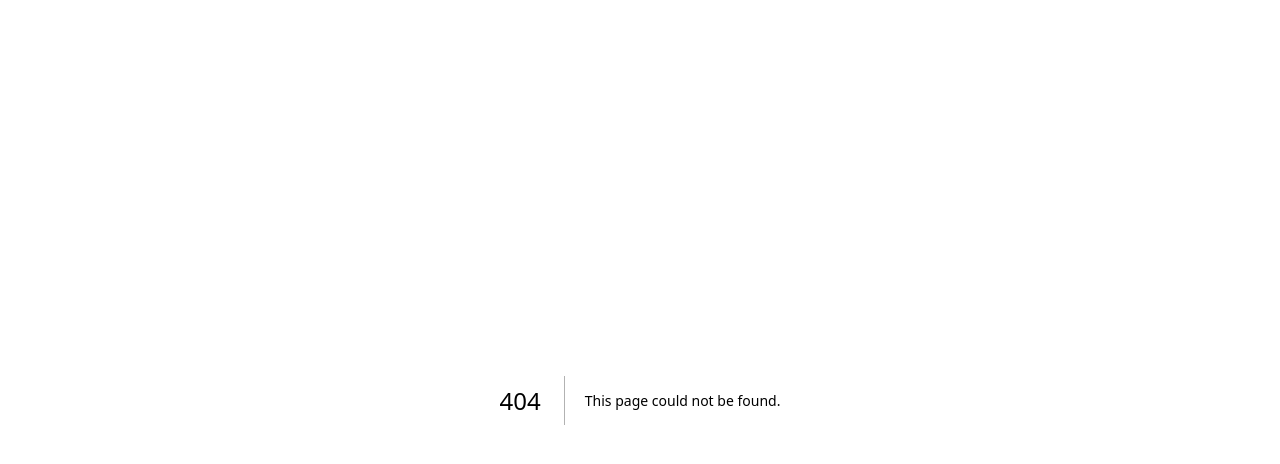
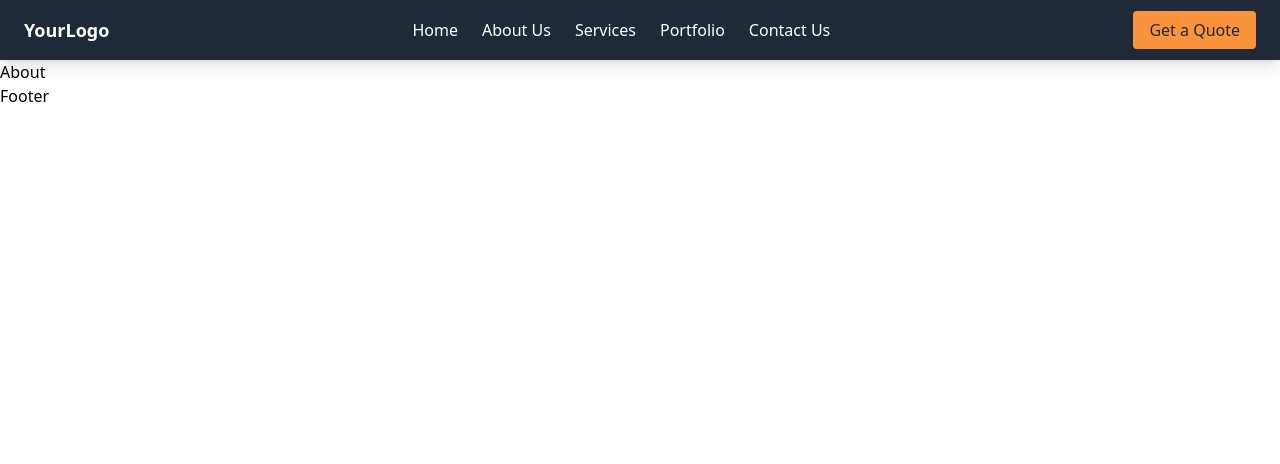
Before and after one commit to gs866812/webbriks-figma-remote, a Next.js app: page /about in a window 1280 px wide. Before the commit this address had no page. Shown: the top 464 px of the page. Built offline with nearby package versions, Linux system fonts and the light colour scheme.

Commit message:
Update readme file

```diff
--- /dev/null
+++ b/src/app/about/page.jsx
@@ -0,0 +1,15 @@
+import React from 'react'
+
+
+export const metadata = {
+  title: "About us",
+  description: "Generated by create next app",
+};
+
+export default function page() {
+  return (
+    <div>
+        About
+    </div>
+  )
+}
--- /dev/null
+++ b/src/app/error.jsx
@@ -0,0 +1,8 @@
+"use client";
+import React from 'react'
+
+export default function error() {
+  return (
+    <div>This is error</div>
+  )
+}
--- a/src/app/globals.css
+++ b/src/app/globals.css
@@ -1,33 +1,3 @@
 @tailwind base;
 @tailwind components;
 @tailwind utilities;
-
-:root {
-  --foreground-rgb: 0, 0, 0;
-  --background-start-rgb: 214, 219, 220;
-  --background-end-rgb: 255, 255, 255;
-}
-
-@media (prefers-color-scheme: dark) {
-  :root {
-    --foreground-rgb: 255, 255, 255;
-    --background-start-rgb: 0, 0, 0;
-    --background-end-rgb: 0, 0, 0;
-  }
-}
-
-body {
-  color: rgb(var(--foreground-rgb));
-  background: linear-gradient(
-      to bottom,
-      transparent,
-      rgb(var(--background-end-rgb))
-    )
-    rgb(var(--background-start-rgb));
-}
-
-@layer utilities {
-  .text-balance {
-    text-wrap: balance;
-  }
-}
--- a/src/app/layout.js
+++ b/src/app/layout.js
@@ -1,7 +1,7 @@
-import { Inter } from "next/font/google";
+import Header from "@/components/Header";
 import "./globals.css";
 
-const inter = Inter({ subsets: ["latin"] });
+
 
 export const metadata = {
   title: "Create Next App",
@@ -11,7 +11,15 @@ export const metadata = {
 export default function RootLayout({ children }) {
   return (
     <html lang="en">
-      <body className={inter.className}>{children}</body>
+      <body>
+        <header>
+          <Header />
+        </header>
+
+        <main>{children}</main>
+
+        <h2>Footer</h2>
+      </body>
     </html>
   );
 }
--- a/src/app/page.js
+++ b/src/app/page.js
@@ -1,113 +1,11 @@
-import Image from "next/image";
+import React from 'react';
 
-export default function Home() {
+const Home = () => {
   return (
-    <main className="flex min-h-screen flex-col items-center justify-between p-24">
-      <div className="z-10 max-w-5xl w-full items-center justify-between font-mono text-sm lg:flex">
-        <p className="fixed left-0 top-0 flex w-full justify-center border-b border-gray-300 bg-gradient-to-b from-zinc-200 pb-6 pt-8 backdrop-blur-2xl dark:border-neutral-800 dark:bg-zinc-800/30 dark:from-inherit lg:static lg:w-auto  lg:rounded-xl lg:border lg:bg-gray-200 lg:p-4 lg:dark:bg-zinc-800/30">
-          Get started by editing&nbsp;
-          <code className="font-mono font-bold">src/app/page.js</code>
-        </p>
-        <div className="fixed bottom-0 left-0 flex h-48 w-full items-end justify-center bg-gradient-to-t from-white via-white dark:from-black dark:via-black lg:static lg:h-auto lg:w-auto lg:bg-none">
-          <a
-            className="pointer-events-none flex place-items-center gap-2 p-8 lg:pointer-events-auto lg:p-0"
-            href="https://vercel.com?utm_source=create-next-app&utm_medium=appdir-template&utm_campaign=create-next-app"
-            target="_blank"
-            rel="noopener noreferrer"
-          >
-            By{" "}
-            <Image
-              src="/vercel.svg"
-              alt="Vercel Logo"
-              className="dark:invert"
-              width={100}
-              height={24}
-              priority
-            />
-          </a>
-        </div>
-      </div>
+    <div>
+      <h2 className="text-red-700">This is home</h2>
+    </div>
+  );
+};
 
-      <div className="relative flex place-items-center before:absolute before:h-[300px] before:w-full sm:before:w-[480px] before:-translate-x-1/2 before:rounded-full before:bg-gradient-radial before:from-white before:to-transparent before:blur-2xl before:content-[''] after:absolute after:-z-20 after:h-[180px] after:w-full sm:after:w-[240px] after:translate-x-1/3 after:bg-gradient-conic after:from-sky-200 after:via-blue-200 after:blur-2xl after:content-[''] before:dark:bg-gradient-to-br before:dark:from-transparent before:dark:to-blue-700 before:dark:opacity-10 after:dark:from-sky-900 after:dark:via-[#0141ff] after:dark:opacity-40 before:lg:h-[360px] z-[-1]">
-        <Image
-          className="relative dark:drop-shadow-[0_0_0.3rem_#ffffff70] dark:invert"
-          src="/next.svg"
-          alt="Next.js Logo"
-          width={180}
-          height={37}
-          priority
-        />
-      </div>
-
-      <div className="mb-32 grid text-center lg:max-w-5xl lg:w-full lg:mb-0 lg:grid-cols-4 lg:text-left">
-        <a
-          href="https://nextjs.org/docs?utm_source=create-next-app&utm_medium=appdir-template&utm_campaign=create-next-app"
-          className="group rounded-lg border border-transparent px-5 py-4 transition-colors hover:border-gray-300 hover:bg-gray-100 hover:dark:border-neutral-700 hover:dark:bg-neutral-800/30"
-          target="_blank"
-          rel="noopener noreferrer"
-        >
-          <h2 className={`mb-3 text-2xl font-semibold`}>
-            Docs{" "}
-            <span className="inline-block transition-transform group-hover:translate-x-1 motion-reduce:transform-none">
-              -&gt;
-            </span>
-          </h2>
-          <p className={`m-0 max-w-[30ch] text-sm opacity-50`}>
-            Find in-depth information about Next.js features and API.
-          </p>
-        </a>
-
-        <a
-          href="https://nextjs.org/learn?utm_source=create-next-app&utm_medium=appdir-template-tw&utm_campaign=create-next-app"
-          className="group rounded-lg border border-transparent px-5 py-4 transition-colors hover:border-gray-300 hover:bg-gray-100 hover:dark:border-neutral-700 hover:dark:bg-neutral-800 hover:dark:bg-opacity-30"
-          target="_blank"
-          rel="noopener noreferrer"
-        >
-          <h2 className={`mb-3 text-2xl font-semibold`}>
-            Learn{" "}
-            <span className="inline-block transition-transform group-hover:translate-x-1 motion-reduce:transform-none">
-              -&gt;
-            </span>
-          </h2>
-          <p className={`m-0 max-w-[30ch] text-sm opacity-50`}>
-            Learn about Next.js in an interactive course with&nbsp;quizzes!
-          </p>
-        </a>
-
-        <a
-          href="https://vercel.com/templates?framework=next.js&utm_source=create-next-app&utm_medium=appdir-template&utm_campaign=create-next-app"
-          className="group rounded-lg border border-transparent px-5 py-4 transition-colors hover:border-gray-300 hover:bg-gray-100 hover:dark:border-neutral-700 hover:dark:bg-neutral-800/30"
-          target="_blank"
-          rel="noopener noreferrer"
-        >
-          <h2 className={`mb-3 text-2xl font-semibold`}>
-            Templates{" "}
-            <span className="inline-block transition-transform group-hover:translate-x-1 motion-reduce:transform-none">
-              -&gt;
-            </span>
-          </h2>
-          <p className={`m-0 max-w-[30ch] text-sm opacity-50`}>
-            Explore starter templates for Next.js.
-          </p>
-        </a>
-
-        <a
-          href="https://vercel.com/new?utm_source=create-next-app&utm_medium=appdir-template&utm_campaign=create-next-app"
-          className="group rounded-lg border border-transparent px-5 py-4 transition-colors hover:border-gray-300 hover:bg-gray-100 hover:dark:border-neutral-700 hover:dark:bg-neutral-800/30"
-          target="_blank"
-          rel="noopener noreferrer"
-        >
-          <h2 className={`mb-3 text-2xl font-semibold`}>
-            Deploy{" "}
-            <span className="inline-block transition-transform group-hover:translate-x-1 motion-reduce:transform-none">
-              -&gt;
-            </span>
-          </h2>
-          <p className={`m-0 max-w-[30ch] text-sm opacity-50 text-balance`}>
-            Instantly deploy your Next.js site to a shareable URL with Vercel.
-          </p>
-        </a>
-      </div>
-    </main>
-  );
-}
+export default Home;
--- /dev/null
+++ b/src/components/Header.jsx
@@ -0,0 +1,40 @@
+"use client";
+import Link from 'next/link';
+
+const Header = () => {
+    return (
+        <div className="bg-gray-800 w-full z-50 shadow-lg">
+            <div className="container mx-auto flex items-center justify-between py-4 px-6">
+                {/* Logo */}
+                <div className="text-white text-lg font-bold">
+                    <Link href="/" className="hover:text-orange-400">YourLogo</Link>
+                </div>
+
+                {/* Navigation Links */}
+                <nav className="hidden md:flex space-x-6">
+                    <Link href="/" className="text-white hover:text-orange-400">Home</Link>
+                    <Link href="/about" className="text-white hover:text-orange-400">About Us</Link>
+                    <Link href="/services" className="text-white hover:text-orange-400">Services</Link>
+                    <Link href="/portfolio" className="text-white hover:text-orange-400">Portfolio</Link>
+                    <Link href="/contact" className="text-white hover:text-orange-400">Contact Us</Link>
+                </nav>
+
+                {/* Call-to-Action Button */}
+                <div className="hidden md:block">
+                    <Link href="/contact" className="bg-orange-400 text-gray-800 px-4 py-2 rounded hover:bg-orange-500 transition">Get a Quote</Link>
+                </div>
+
+                {/* Mobile Menu Button */}
+                <div className="md:hidden flex items-center">
+                    <button className="text-white focus:outline-none">
+                        <svg className="w-6 h-6" fill="none" stroke="currentColor" viewBox="0 0 24 24" xmlns="http://www.w3.org/2000/svg">
+                            <path strokeLinecap="round" strokeLinejoin="round" strokeWidth="2" d="M4 6h16M4 12h16m-7 6h7"></path>
+                        </svg>
+                    </button>
+                </div>
+            </div>
+        </div>
+    );
+};
+
+export default Header;
```
Also changed, not shown: 1 other file (tests, documents, lock files or other folders).
